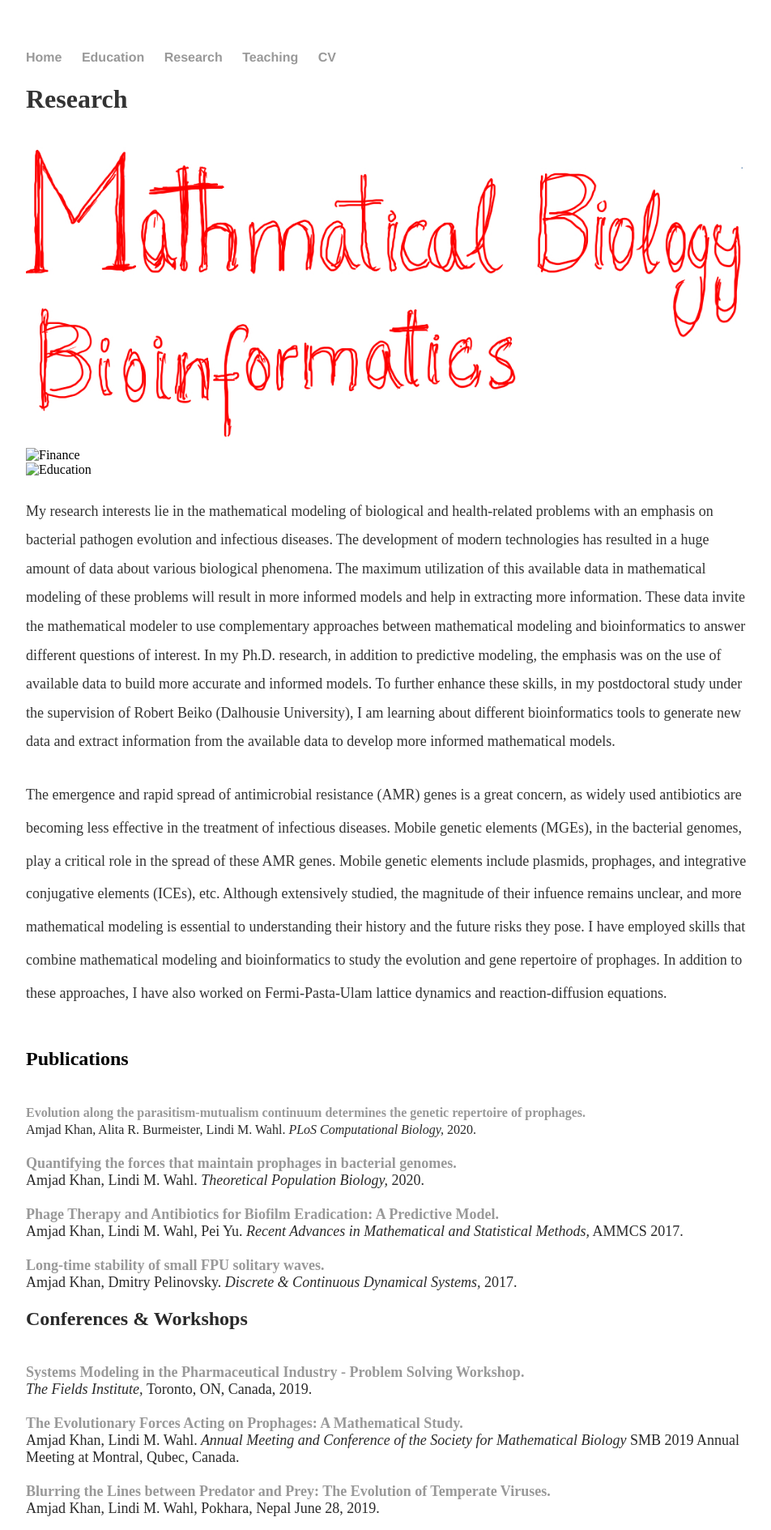
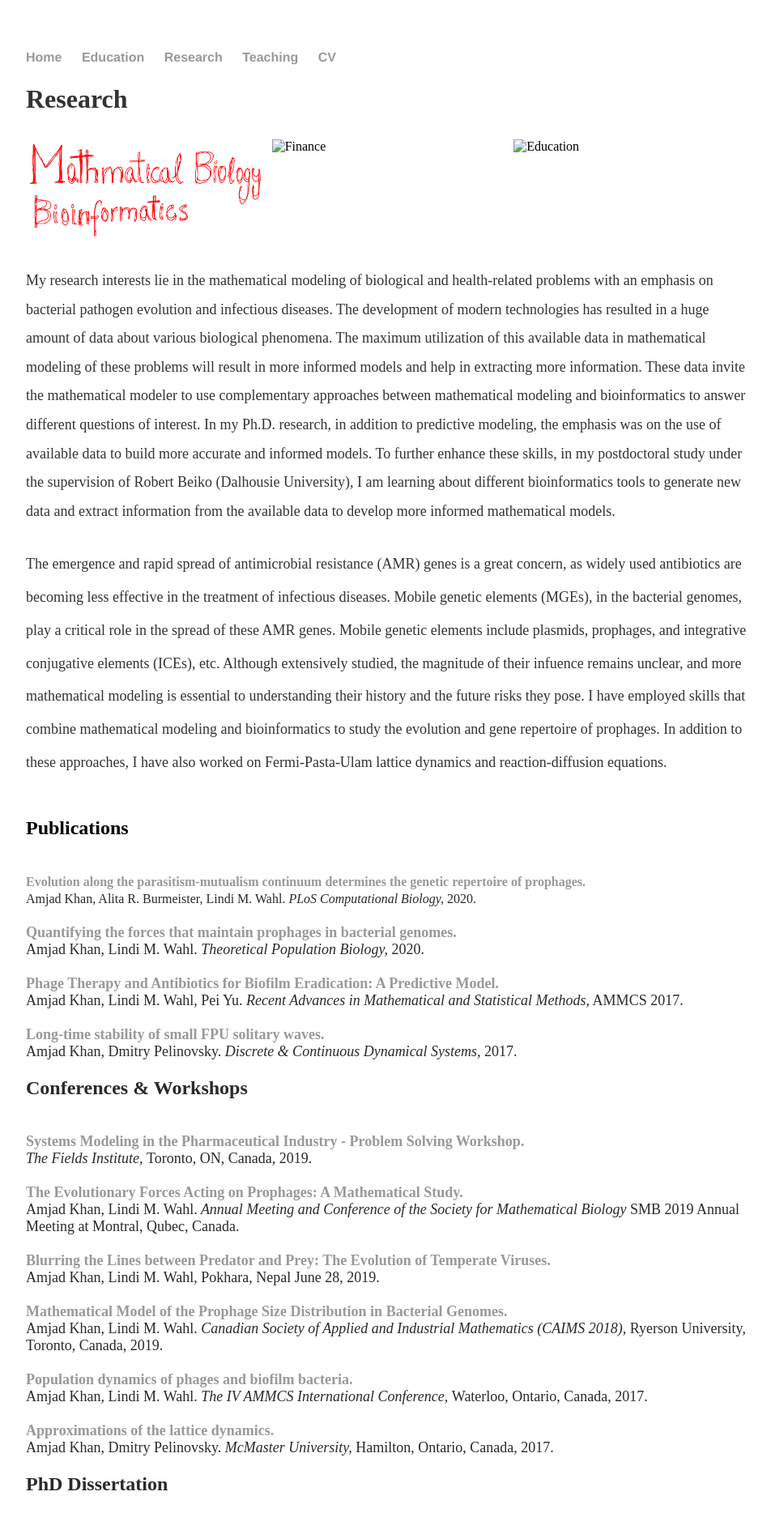
Before and after one commit to MathBioInfo/amjadkhan, a Jekyll site: the page built from Research/index.html, in a window 1280 px wide. Shown: the top 1889 px of the page at 81% size, without its empty margins (160-1112 px from the left). Built offline with Jekyll 4.4.1, drawn with Linux system fonts in a browser that asks for light colours.

Commit message:
Update index.html

```diff
--- a/Research/index.html
+++ b/Research/index.html
@@ -8,6 +8,24 @@ title: About my research
 			<div class="main-wrap">
 			<p><font size="6"><b>Research</b></font><br></p>
 			<link rel="stylesheet" type="text/css" href="css/main.css">
+<style>
+* {
+  box-sizing: border-box;
+}
+
+.column {
+  float: left;
+  width: 33.33%;
+  padding: 5px;
+}
+
+/* Clearfix (clear floats) */
+.row::after {
+  content: "";
+  clear: both;
+  display: table;
+}
+</style>
   <div class="row">
   <div class="column">
     <img src="../images/11.jpg" alt="Bio" style="width:100%">
```
